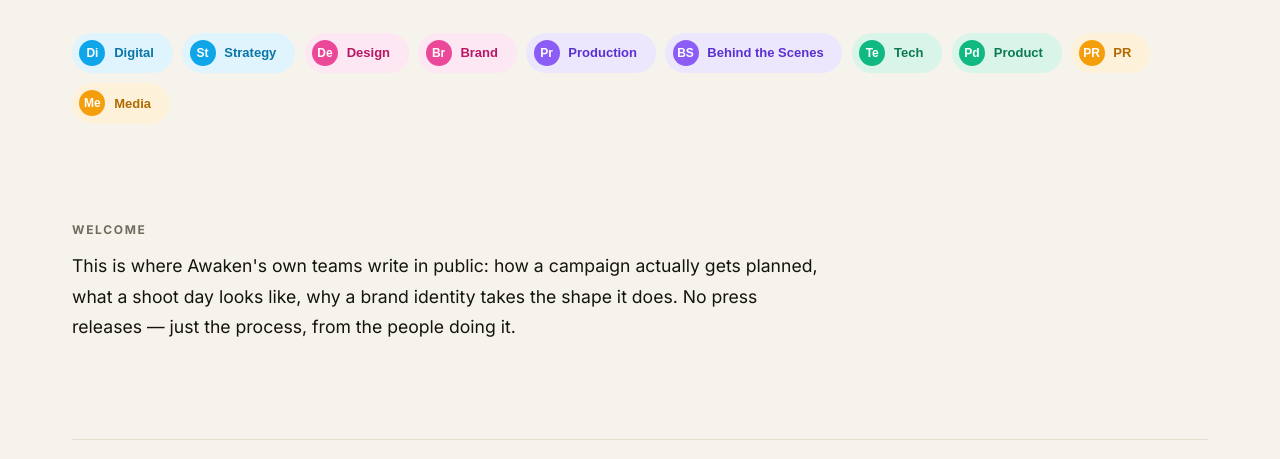
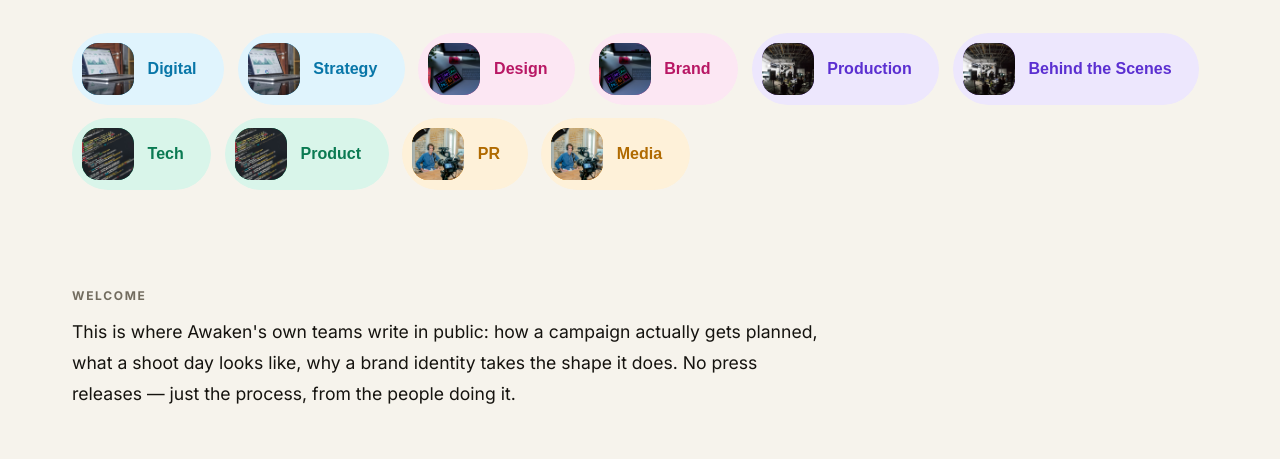
Before and after one commit to Paytaluz/awaken-forum, a plain HTML site: page index.html in a window 1280 px wide. Shown: the part 341-800 px from the top of the page. Drawn offline with Linux system fonts and the light colour scheme.

Commit message:
Make category pill icons bigger and bolder with real photo badges
Co-Authored-By: Claude Sonnet 5 <noreply@anthropic.com>

```diff
--- a/assets/css/style.css
+++ b/assets/css/style.css
@@ -36,10 +36,11 @@ ul{list-style:none}
 .hero p{margin-top:1.1rem;font-size:1.05rem;color:var(--text-secondary);max-width:560px;line-height:1.7}
 
 /* Category pills */
-.pills{display:flex;flex-wrap:wrap;gap:.6rem;margin-top:2.25rem}
-.pill{display:inline-flex;align-items:center;gap:.55rem;padding:.4rem 1.1rem .4rem .4rem;border-radius:var(--radius-pill);font-size:13px;font-weight:700;cursor:pointer;border:1px solid transparent;transition:transform .15s}
-.pill:hover{transform:translateY(-1px)}
-.pill-dot{width:26px;height:26px;border-radius:50%;display:flex;align-items:center;justify-content:center;color:#fff;font-size:12px;font-weight:800;flex-shrink:0}
+.pills{display:flex;flex-wrap:wrap;gap:.85rem;margin-top:2.25rem}
+.pill{display:inline-flex;align-items:center;gap:.85rem;padding:.5rem 1.6rem .5rem .5rem;border-radius:var(--radius-pill);font-size:16px;font-weight:800;cursor:pointer;border:2px solid transparent;transition:transform .15s}
+.pill:hover{transform:translateY(-2px)}
+.pill-dot{width:52px;height:52px;border-radius:16px;overflow:hidden;position:relative;display:flex;align-items:center;justify-content:center;color:#fff;font-size:13px;font-weight:800;flex-shrink:0}
+.pill-dot img{position:absolute;inset:0;width:100%;height:100%;object-fit:cover}
 .pill.is-active{border-color:currentColor}
 .pill-digital{background:var(--digital-tint);color:#0876a8}.pill-digital .pill-dot{background:var(--digital)}
 .pill-design{background:var(--design-tint);color:#b81764}.pill-design .pill-dot{background:var(--design)}
--- a/index.html
+++ b/index.html
@@ -42,16 +42,16 @@
     <p>Field notes, process, and ideas from Digital, Design, Production, Tech, and PR — one place for everything we're building.</p>
 
     <div class="pills">
-      <button class="pill pill-digital" data-tag="digital"><span class="pill-dot">Di</span>Digital</button>
-      <button class="pill pill-digital" data-tag="strategy"><span class="pill-dot">St</span>Strategy</button>
-      <button class="pill pill-design" data-tag="design"><span class="pill-dot">De</span>Design</button>
-      <button class="pill pill-design" data-tag="brand"><span class="pill-dot">Br</span>Brand</button>
-      <button class="pill pill-production" data-tag="production"><span class="pill-dot">Pr</span>Production</button>
-      <button class="pill pill-production" data-tag="behindthescenes"><span class="pill-dot">BS</span>Behind the Scenes</button>
-      <button class="pill pill-tech" data-tag="tech"><span class="pill-dot">Te</span>Tech</button>
-      <button class="pill pill-tech" data-tag="product"><span class="pill-dot">Pd</span>Product</button>
-      <button class="pill pill-pr" data-tag="pr"><span class="pill-dot">PR</span>PR</button>
-      <button class="pill pill-pr" data-tag="media"><span class="pill-dot">Me</span>Media</button>
+      <button class="pill pill-digital" data-tag="digital"><span class="pill-dot"><img src="/assets/img/digital.jpg" alt=""></span>Digital</button>
+      <button class="pill pill-digital" data-tag="strategy"><span class="pill-dot"><img src="/assets/img/digital.jpg" alt=""></span>Strategy</button>
+      <button class="pill pill-design" data-tag="design"><span class="pill-dot"><img src="/assets/img/design.jpg" alt=""></span>Design</button>
+      <button class="pill pill-design" data-tag="brand"><span class="pill-dot"><img src="/assets/img/design.jpg" alt=""></span>Brand</button>
+      <button class="pill pill-production" data-tag="production"><span class="pill-dot"><img src="/assets/img/production.jpg" alt=""></span>Production</button>
+      <button class="pill pill-production" data-tag="behindthescenes"><span class="pill-dot"><img src="/assets/img/production.jpg" alt=""></span>Behind the Scenes</button>
+      <button class="pill pill-tech" data-tag="tech"><span class="pill-dot"><img src="/assets/img/tech.jpg" alt=""></span>Tech</button>
+      <button class="pill pill-tech" data-tag="product"><span class="pill-dot"><img src="/assets/img/tech.jpg" alt=""></span>Product</button>
+      <button class="pill pill-pr" data-tag="pr"><span class="pill-dot"><img src="/assets/img/pr.jpg" alt=""></span>PR</button>
+      <button class="pill pill-pr" data-tag="media"><span class="pill-dot"><img src="/assets/img/pr.jpg" alt=""></span>Media</button>
     </div>
   </section>
 
```
